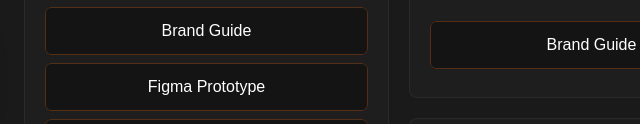
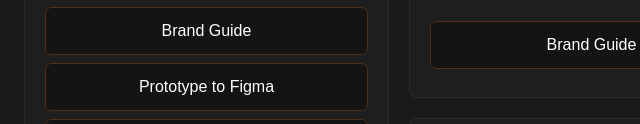
Before and after one commit to wombat2540/2025-Portfolio, a plain HTML site: page index.html in a window 1280 px wide. Shown: the part 676-800 px from the top of the page, 466-1106 px from the left. Drawn offline with Linux system fonts and the light colour scheme.

Commit message:
Update index.html

```diff
--- a/index.html
+++ b/index.html
@@ -174,7 +174,7 @@
                                 <a target="_blank" href="blog_sub/1.dayskin/guide/uxuiguide.html">Brand Guide</a>
                             </li>
                             <li class="blog-meta">
-                                <a target="_blank" href="https://www.figma.com/proto/NbGAYcet5O1eolcD9wkKUJ/1sy_brand_design_%EB%8D%B0%EC%9D%B4%EC%8A%A4%ED%82%A8?page-id=398%3A4440&node-id=897-17335&viewport=767%2C-1132%2C0.21&t=wwBhUXFW1SLKhRxR-1&scaling=scale-down&content-scaling=fixed&starting-point-node-id=897%3A17397">Figma Prototype</a>
+                                <a target="_blank" href="https://www.figma.com/proto/NbGAYcet5O1eolcD9wkKUJ/1sy_brand_design_%EB%8D%B0%EC%9D%B4%EC%8A%A4%ED%82%A8?page-id=398%3A4440&node-id=897-17335&viewport=767%2C-1132%2C0.21&t=wwBhUXFW1SLKhRxR-1&scaling=scale-down&content-scaling=fixed&starting-point-node-id=897%3A17397">Prototype to Figma</a>
                             </li>
                             <li class="blog-meta">
                                 <a target="_blank" href="https://wombat2540.github.io/dayskin/">Landing Page</a>
```
